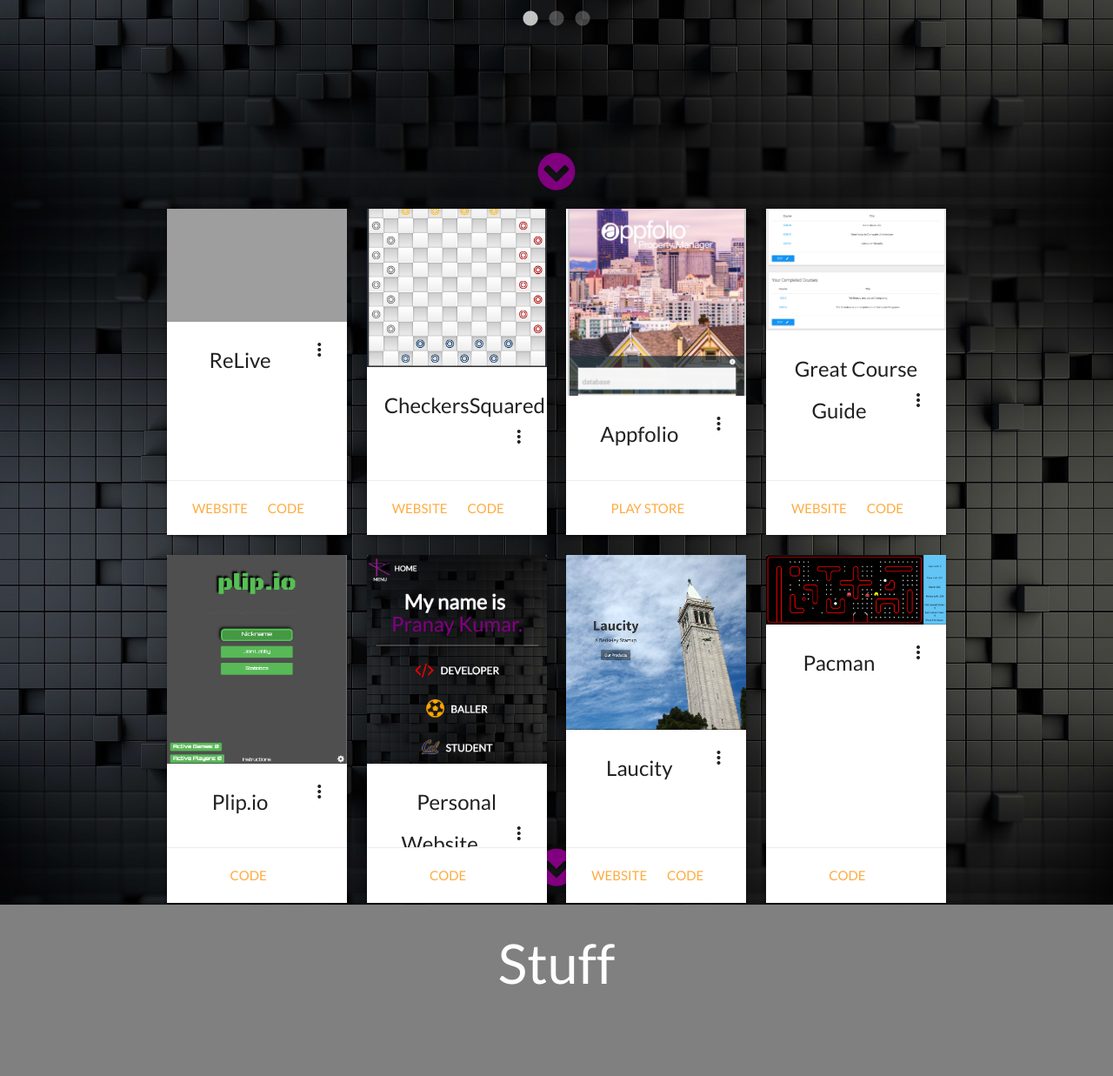
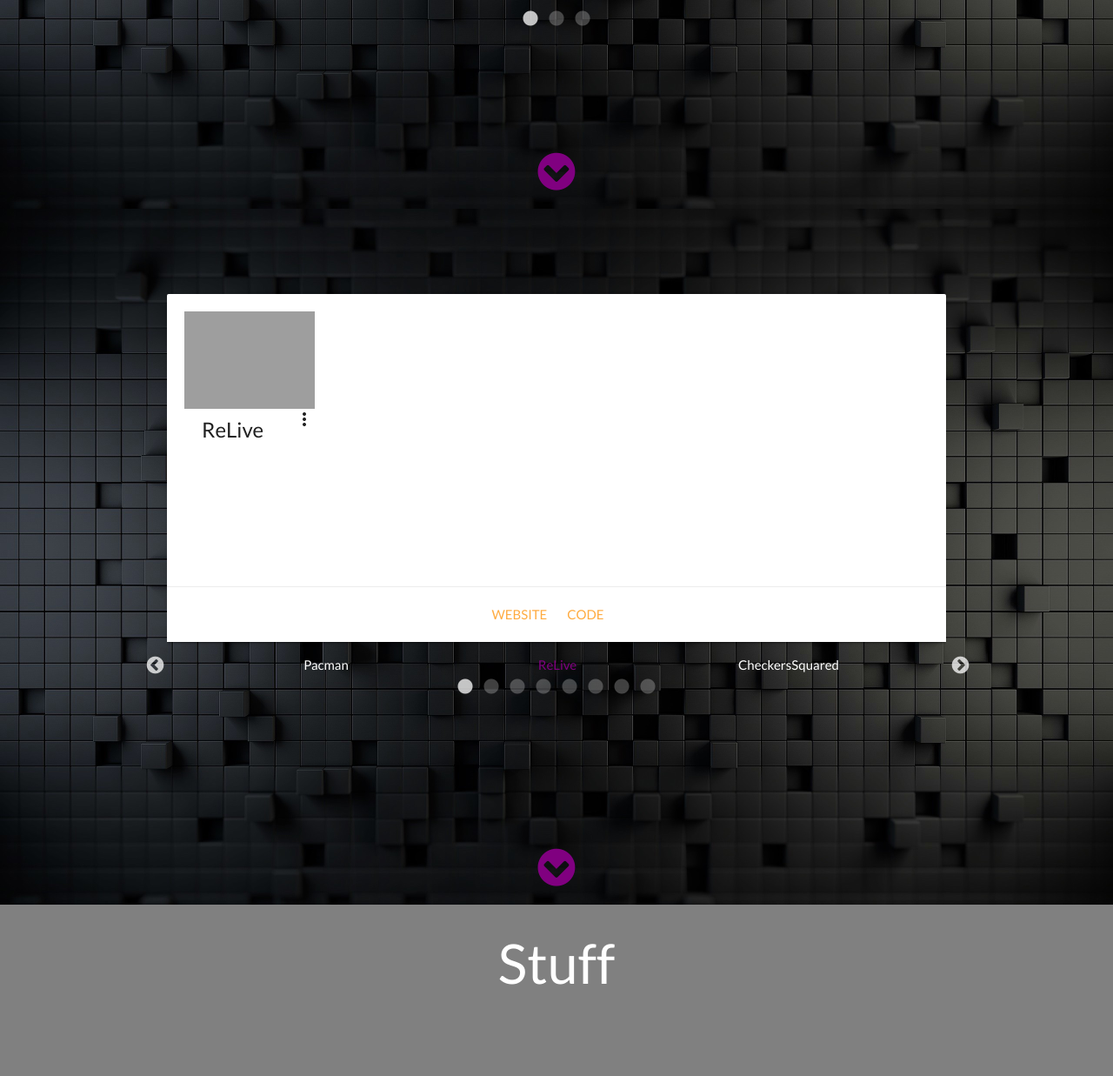
Before and after one commit to PranayJuneCS/Website, a PHP site: page / in a window 1280 px wide. Shown: the part 1360-2597 px from the top of the page at 87% size. Run offline with PHP 8.4, Linux system fonts and the light colour scheme; some libraries are stand-ins or nearby versions; grey boxes are pictures that could not be loaded.

Commit message:
adding formatting to projects (making it slidy)

```diff
--- a/css/projects-page.css
+++ b/css/projects-page.css
@@ -9,8 +9,12 @@
 
 #page-projects .container {
   height: 100%;
+  margin-top: 90px;
 }
 
 .card-title i {
   -webkit-tap-highlight-color: rgba(255, 255, 255, 0);
 }
+
+.slider-nav div {
+}
--- a/index.html
+++ b/index.html
@@ -186,14 +186,14 @@
       </a>
       <div class="hover-menu"></div>
 
-      <div class="container valign-wrapper">
-        <div class="row valign info-cards">
-          <div class="col s12 m6 l3">
-            <div class="card sticky-action medium">
-              <div class="card-image hoverable">
-                <img class="materialboxed" src="images/relive.png">
-              </div>
+      <div class="container">
+        <div class="info-cards">
+          <div class="">
+            <div class="card horizontal sticky-action medium">
+              <!-- <div class="card-image hoverable"> -->
+              <!-- </div> -->
               <div class="card-content">
+                <img class="" width="150px" src="images/relive.png">
                 <span class="card-title activator grey-text text-darken-4">ReLive<i class="material-icons right">more_vert</i></span>
               </div>
               <div class="card-action">
@@ -207,7 +207,7 @@
             </div>
           </div>
 
-          <div class="col s12 m6 l3">
+          <div class="">
             <div class="card sticky-action medium">
               <div class="card-image hoverable">
                 <img class="materialboxed" src="images/checkerssquared.png">
@@ -226,7 +226,7 @@
             </div>
           </div>
 
-          <div class="col s12 m6 l3">
+          <div class="">
             <div class="card sticky-action medium">
               <div class="card-image hoverable">
                 <img class="materialboxed" src="images/appfolio.png">
@@ -244,7 +244,7 @@
             </div>
           </div>
 
-          <div class="col s12 m6 l3">
+          <div class="">
             <div class="card sticky-action medium">
               <div class="card-image hoverable">
                 <img class="materialboxed" src="images/course-guide.png">
@@ -263,7 +263,7 @@
             </div>
           </div>
 
-          <div class="col s12 m6 l3">
+          <div class="">
             <div class="card sticky-action medium">
               <div class="card-image hoverable">
                 <img class="materialboxed" src="images/plip.png">
@@ -281,7 +281,7 @@
             </div>
           </div>
 
-          <div class="col s12 m6 l3">
+          <div class="">
             <div class="card sticky-action medium">
               <div class="card-image hoverable">
                 <img class="materialboxed" src="images/website.png">
@@ -299,7 +299,7 @@
             </div>
           </div>
 
-          <div class="col s12 m6 l3">
+          <div class="">
             <div class="card sticky-action medium">
               <div class="card-image hoverable">
                 <img class="materialboxed" src="images/laucity.png">
@@ -318,7 +318,7 @@
             </div>
           </div>
 
-          <div class="col s12 m6 l3">
+          <div class="">
             <div class="card sticky-action medium">
               <div class="card-image hoverable">
                 <img class="materialboxed" src="images/pacman.png">
@@ -336,6 +336,17 @@
             </div>
           </div>
 
+        </div>
+
+        <div class="slider-nav">
+          <div>ReLive</div>
+          <div>CheckersSquared</div>
+          <div>Appfolio</div>
+          <div>Great Course Guide</div>
+          <div>Plip.io</div>
+          <div>Personal Website</div>
+          <div>Laucity</div>
+          <div>Pacman</div>
         </div>
       </div>
 
--- a/scripts/index.js
+++ b/scripts/index.js
@@ -296,6 +296,22 @@ $(function() {
     ]
   });
 
+  $('.info-cards').slick({
+    slidesToShow: 1,
+    slidesToScroll: 1,
+    arrows: false,
+    fade: true,
+    asNavFor: '.slider-nav'
+  });
+  $('.slider-nav').slick({
+    slidesToShow: 3,
+    slidesToScroll: 1,
+    asNavFor: '.info-cards',
+    dots: true,
+    centerMode: true,
+    focusOnSelect: true
+  });
+
   /* END SLICK SLIDER JQUERY */
 
   /* INITIALIZATION/EXECUTION */
```
